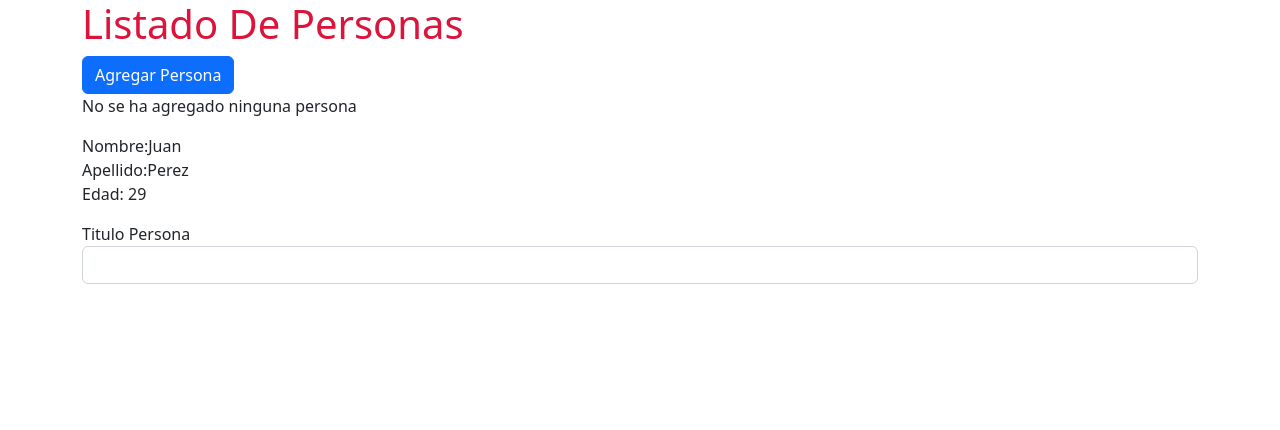
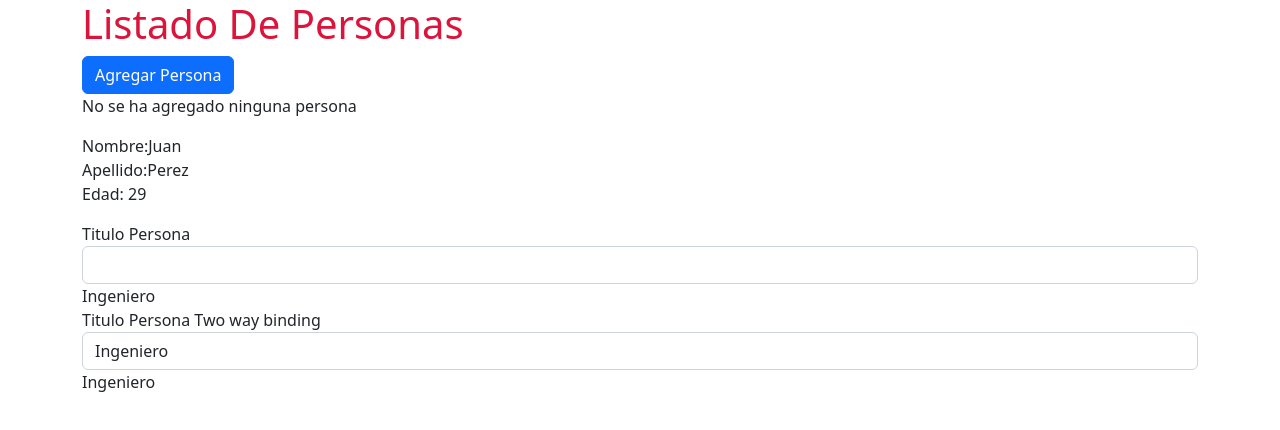
Before and after one commit to JulioAburto/Curso-Angular, an Angular app: page / in a window 1280 px wide. Shown: the top 430 px of the page. Built offline with nearby package versions, Linux system fonts and the light colour scheme.

Commit message:
Two way binding podemos comunicar desde el html hacia el componente o viceversa

```diff
--- a/src/app/app.module.ts
+++ b/src/app/app.module.ts
@@ -4,10 +4,11 @@ import { BrowserModule } from '@angular/platform-browser';
 import { AppComponent } from './app.component';
 import { PersonasComponent } from './personas/personas.component';
 import { PersonaComponent } from './persona/persona.component';
+import { FormsModule } from '@angular/forms';
 
 @NgModule({
   declarations: [AppComponent, PersonasComponent, PersonaComponent],
-  imports: [BrowserModule],
+  imports: [BrowserModule, FormsModule],
   providers: [],
   bootstrap: [AppComponent],
 })
--- a/src/app/personas/personas.component.html
+++ b/src/app/personas/personas.component.html
@@ -20,6 +20,10 @@
         (input)="modificarTitulo($event)"
       />
       {{ titulo }}
+      <br />
+      <label for="">Titulo Persona Two way binding</label>
+      <input type="text" class="form-control" [(ngModel)]="titulo" />
+      {{ titulo }}
     </div>
   </div>
 </div>
--- a/src/app/personas/personas.component.ts
+++ b/src/app/personas/personas.component.ts
@@ -9,7 +9,7 @@ export class PersonasComponent {
   // Property Binding
   deshabilitar = false;
   mensaje = 'No se ha agregado ninguna persona';
-  titulo = '';
+  titulo = 'Ingeniero';
   agregarPersona() {
     this.mensaje = 'Persona agregada';
   }
@@ -20,3 +20,4 @@ export class PersonasComponent {
     this.titulo = (<HTMLInputElement>event.target).value;
   }
 }
+// Two way binding podemos comunicar desde el html hacia el componente o viceversa
```
